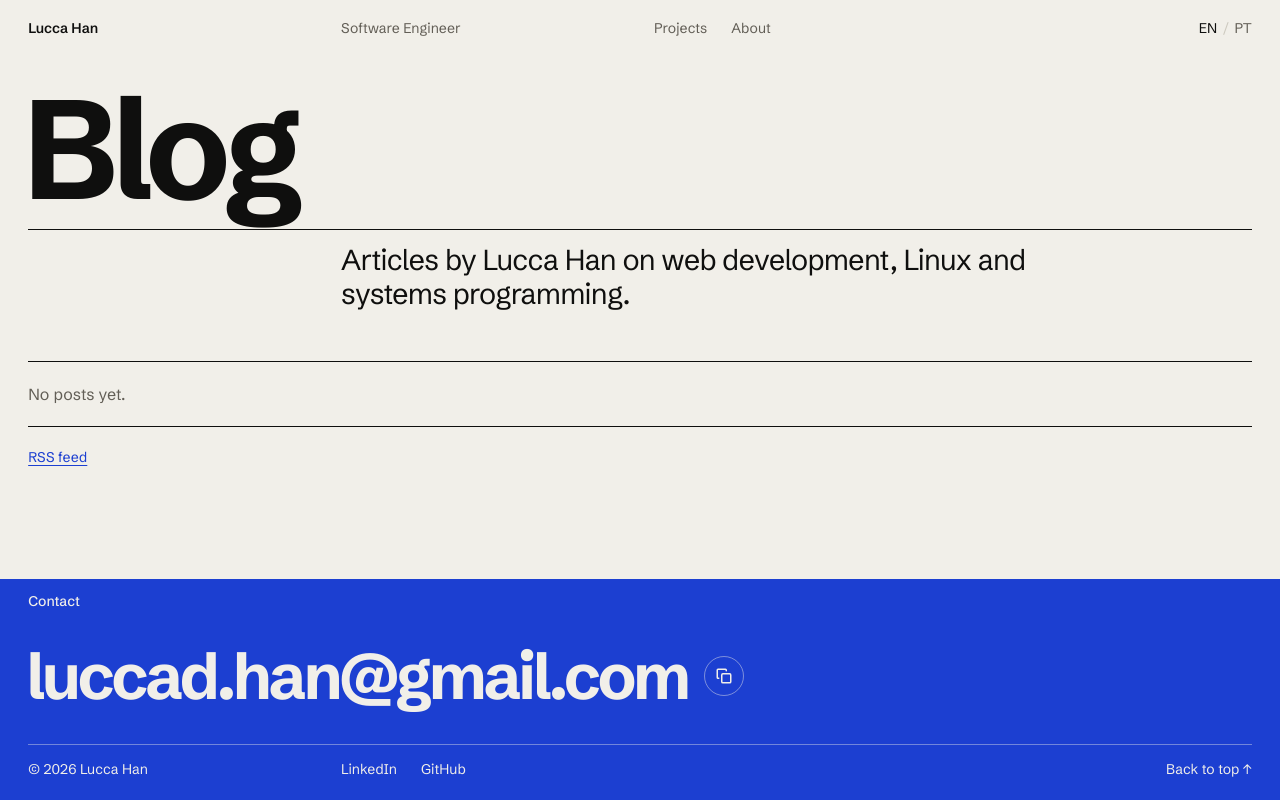
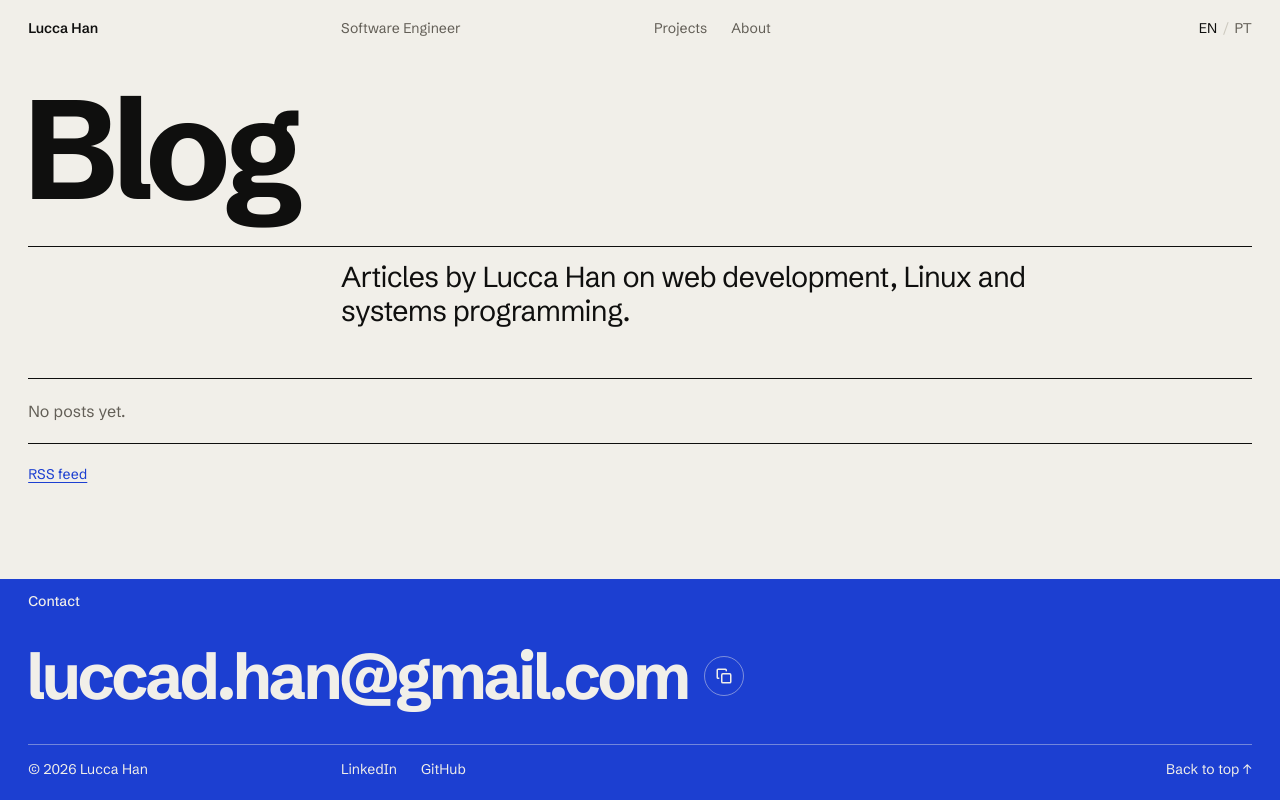
Before and after one commit to ludihan/website, a Next.js app: page /en/blog in a window 1280 px wide. Built offline with nearby package versions, Linux system fonts and the light colour scheme.

Commit message:
Keep page-title descenders clear of the rule below

```diff
--- a/app/globals.css
+++ b/app/globals.css
@@ -243,6 +243,9 @@ p {
 }
 
 .display-page {
+  /* Room below the baseline for descenders (the j in "Projects", the g in "Blog"), so they
+     clear the rule under the title instead of crossing it. */
+  padding-bottom: 0.12em;
   margin-left: -0.04em;
   font-size: clamp(3rem, 11vw, 11rem);
   letter-spacing: -0.055em;
```
